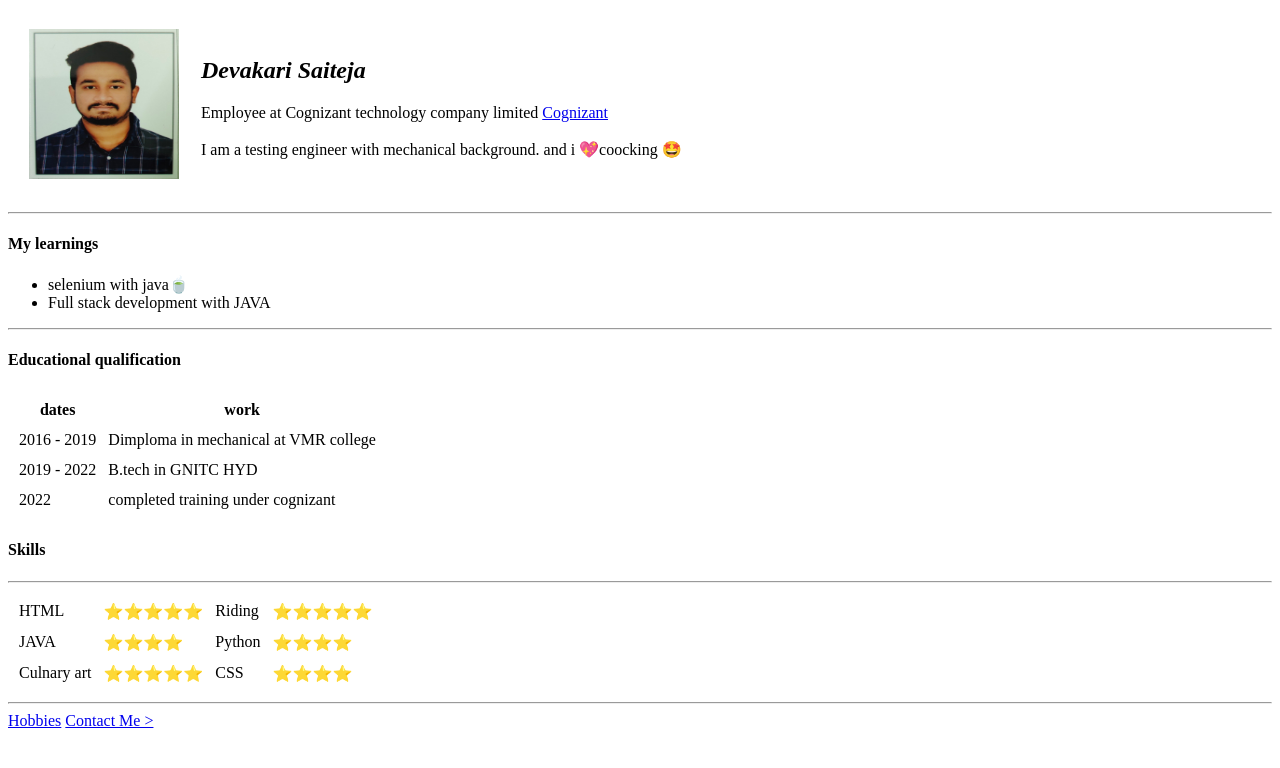
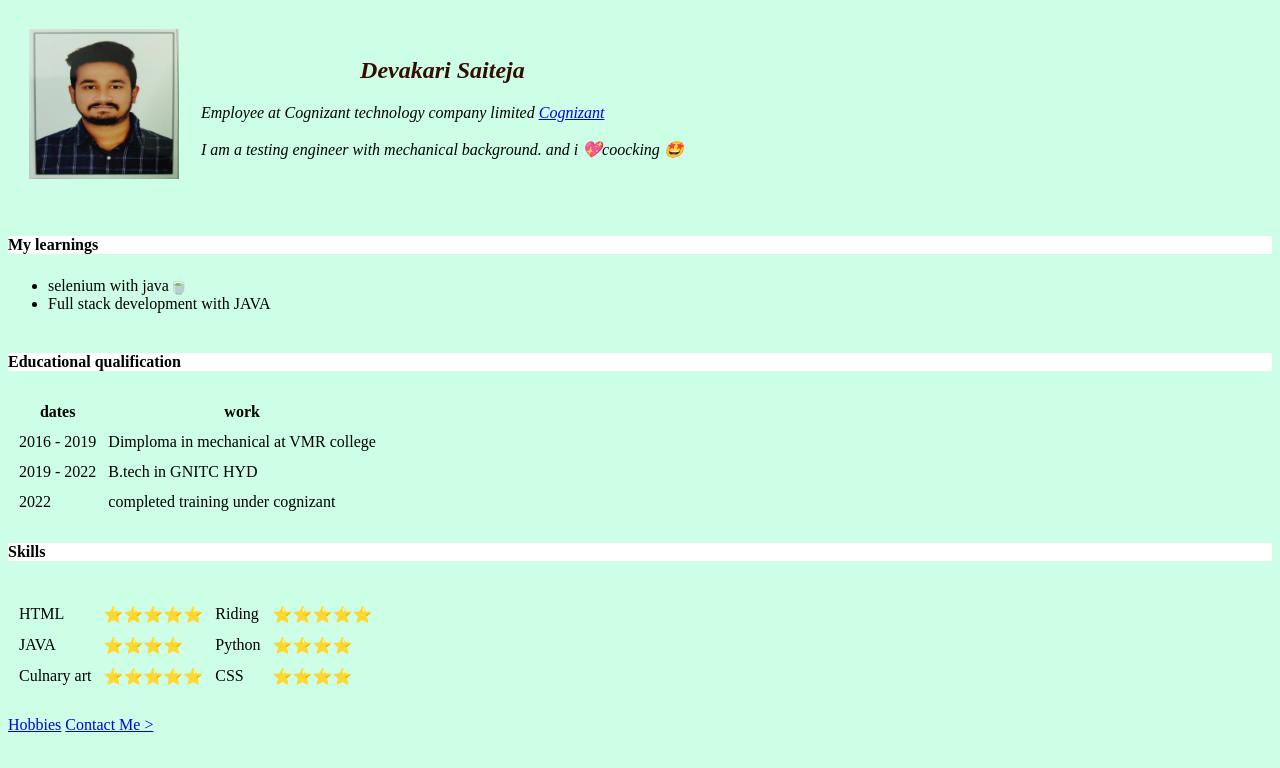
Before and after one commit to Saiteja284/Profile2, a plain HTML site: page index.html in a window 1280 px wide. Drawn offline with Linux system fonts and the light colour scheme; files whose address does not match are found by name.

Commit message:
Update index.html
Signed-off-by: Sai teja Devakari <102720725+Saiteja284@users.noreply.github.com>

```diff
--- a/index.html
+++ b/index.html
@@ -4,6 +4,35 @@
     <meta charset="utf-8">
     <title>Data</title>
     <link rel="stylesheet" href="D:\Full Stack Development\HTML-Presonal\css\styles.CSS">
+
+    <style>
+
+  body{
+    background-color:#ccffe6;
+  }
+  h4{
+    background-color:  #ffffff;
+  }
+  h2{
+    text-align:center;
+    color: #330d00;
+
+  }
+  p{
+    font-size: 12;
+    font-style: italic;
+  }
+  hr{
+    border-style: none;
+    border-top-style: dotted;
+    border-color: green;
+    border-style: none;
+    height: 3px;
+    width: 30%;
+  }
+
+
+    </style>
   </head>
 
   <body>
```
